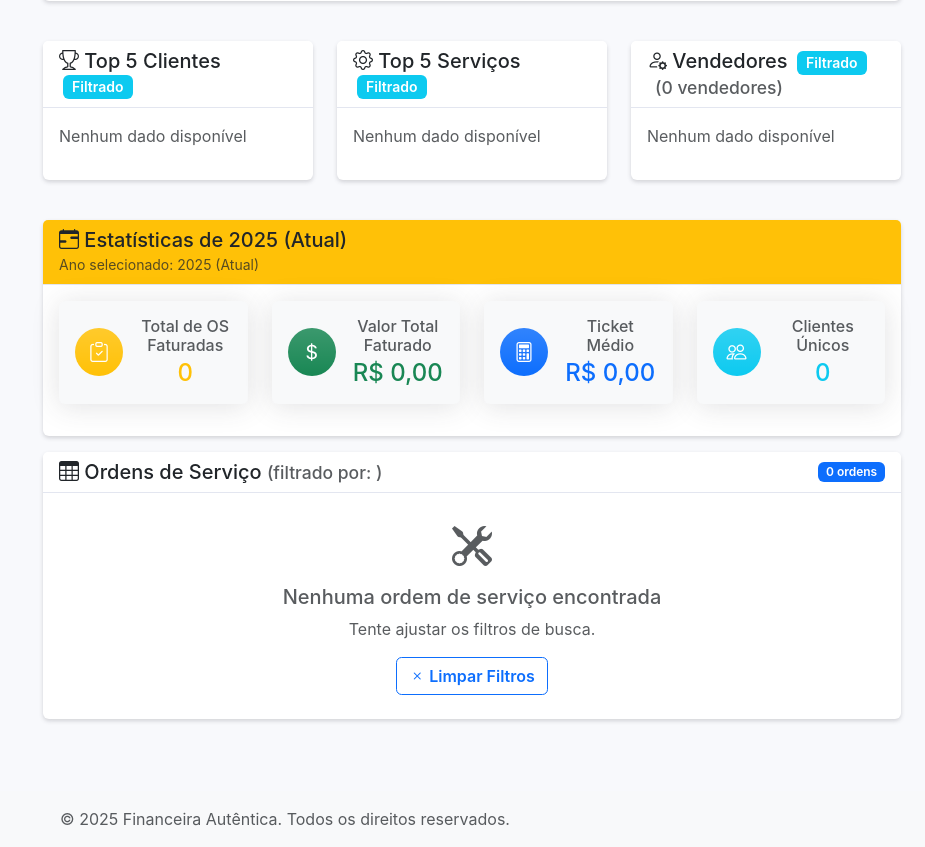
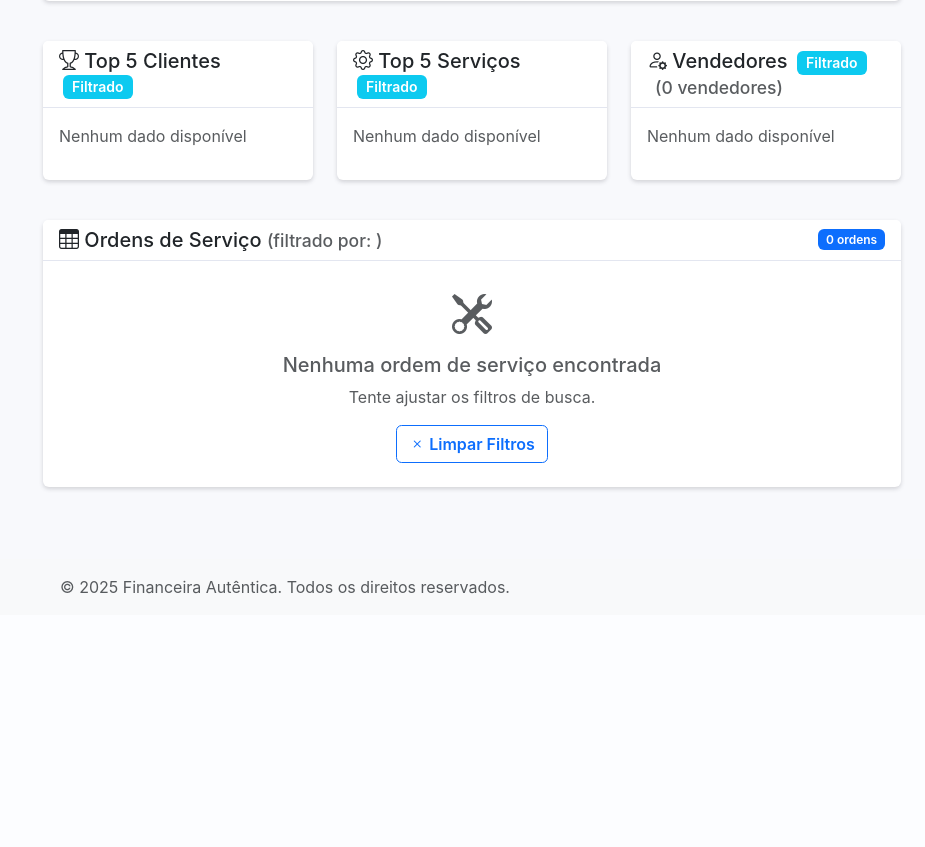
Before and after one commit to renansilva42/financeiro_autentica_ofc, a Flask app: page /services in a window 1280 px wide. Shown: the part 1136-1983 px from the top of the page, without its empty margins (355-1280 px from the left). After the commit the page ends 1730 px from the top, so only its background shows below. Run offline with Flask 3, Linux system fonts and the light colour scheme.

Commit message:
secao estatísticas duplicada retirada

```diff
--- a/src/templates/services.html
+++ b/src/templates/services.html
@@ -1186,96 +1186,6 @@
     </div>
 
 
-    <!-- Yearly Statistics (shown when year filter is applied) -->
-    {% if yearly_stats %}
-    <div class="row mb-3">
-        <div class="col-12">
-            <div class="card border-0 shadow-sm">
-                <div class="card-header bg-warning text-dark">
-                    <h5 class="card-title mb-0">
-                        <i class="bi bi-calendar-range"></i> Estatísticas de {{ yearly_stats.formatted_year }}
-                    </h5>
-                    <small class="opacity-75">Ano selecionado: {{ yearly_stats.formatted_year }}</small>
-                </div>
-                <div class="card-body">
-                    <div class="row">
-                        <div class="col-xl-3 col-md-6 mb-3">
-                            <div class="card stats-card border-0 bg-light h-100">
-                                <div class="card-body text-center">
-                                    <div class="d-flex align-items-center justify-content-center">
-                                        <div class="flex-shrink-0">
-                                            <div class="bg-warning bg-gradient rounded-circle d-flex align-items-center justify-content-center" style="width: 48px; height: 48px;">
-                                                <i class="bi bi-clipboard-check text-white fs-5"></i>
-                                            </div>
-                                        </div>
-                                        <div class="flex-grow-1 ms-3">
-                                            <h6 class="text-muted mb-1">Total de OS Faturadas</h6>
-                                            <h4 class="mb-0 text-warning">{{ yearly_stats.total_orders }}</h4>
-                                        </div>
-                                    </div>
-                                </div>
-                            </div>
-                        </div>
-
-                        <div class="col-xl-3 col-md-6 mb-3">
-                            <div class="card stats-card border-0 bg-light h-100">
-                                <div class="card-body text-center">
-                                    <div class="d-flex align-items-center justify-content-center">
-                                        <div class="flex-shrink-0">
-                                            <div class="bg-success bg-gradient rounded-circle d-flex align-items-center justify-content-center" style="width: 48px; height: 48px;">
-                                                <i class="bi bi-currency-dollar text-white fs-5"></i>
-                                            </div>
-                                        </div>
-                                        <div class="flex-grow-1 ms-3">
-                                            <h6 class="text-muted mb-1">Valor Total Faturado</h6>
-                                            <h4 class="mb-0 text-success">{{ yearly_stats.total_value | format_currency }}</h4>
-                                        </div>
-                                    </div>
-                                </div>
-                            </div>
-                        </div>
-
-                        <div class="col-xl-3 col-md-6 mb-3">
-                            <div class="card stats-card border-0 bg-light h-100">
-                                <div class="card-body text-center">
-                                    <div class="d-flex align-items-center justify-content-center">
-                                        <div class="flex-shrink-0">
-                                            <div class="bg-primary bg-gradient rounded-circle d-flex align-items-center justify-content-center" style="width: 48px; height: 48px;">
-                                                <i class="bi bi-calculator text-white fs-5"></i>
-                                            </div>
-                                        </div>
-                                        <div class="flex-grow-1 ms-3">
-                                            <h6 class="text-muted mb-1">Ticket Médio</h6>
-                                            <h4 class="mb-0 text-primary">{{ yearly_stats.average_value | format_currency }}</h4>
-                                        </div>
-                                    </div>
-                                </div>
-                            </div>
-                        </div>
-
-                        <div class="col-xl-3 col-md-6 mb-3">
-                            <div class="card stats-card border-0 bg-light h-100">
-                                <div class="card-body text-center">
-                                    <div class="d-flex align-items-center justify-content-center">
-                                        <div class="flex-shrink-0">
-                                            <div class="bg-info bg-gradient rounded-circle d-flex align-items-center justify-content-center" style="width: 48px; height: 48px;">
-                                                <i class="bi bi-people text-white fs-5"></i>
-                                            </div>
-                                        </div>
-                                        <div class="flex-grow-1 ms-3">
-                                            <h6 class="text-muted mb-1">Clientes Únicos</h6>
-                                            <h4 class="mb-0 text-info">{{ yearly_stats.unique_clients }}</h4>
-                                        </div>
-                                    </div>
-                                </div>
-                            </div>
-                        </div>
-                    </div>
-                </div>
-            </div>
-        </div>
-    </div>
-    {% endif %}
 
     <!-- Weekly Statistics (shown when week filter is applied) -->
     {% if weekly_stats %}
```
